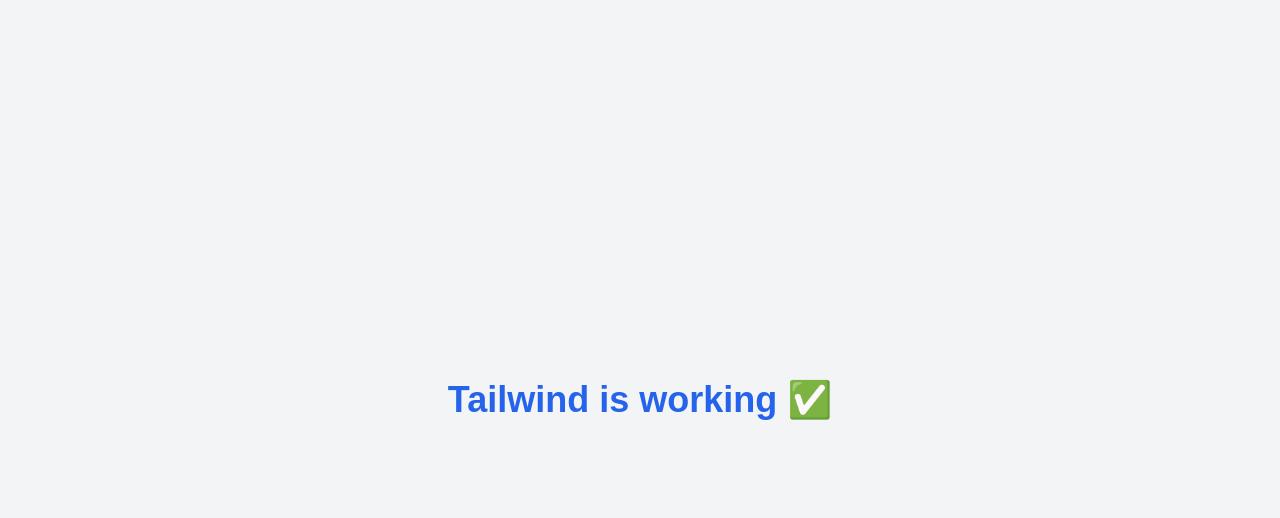
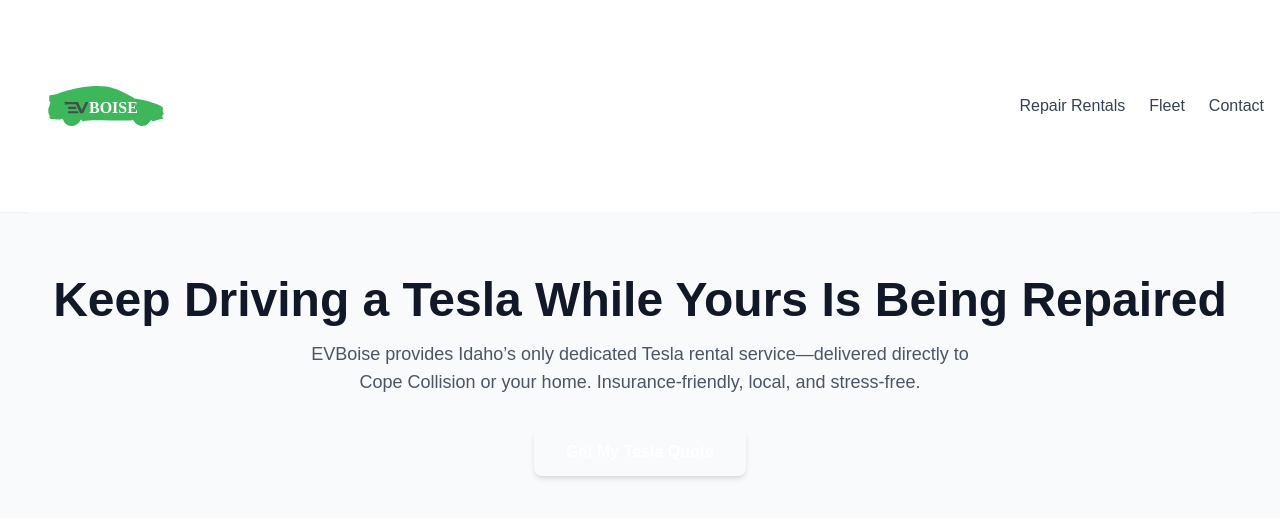
Before and after one commit to mike-evboise/evboise-fleet, a Next.js app: page / in a window 1280 px wide. Shown: the top 518 px of the page. Built offline with nearby package versions, Linux system fonts and the light colour scheme.

Commit message:
Add Hero section and layout integration

```diff
--- a/src/app/layout.tsx
+++ b/src/app/layout.tsx
@@ -1,7 +1,9 @@
+import Header from "@/components/Header";
 import type { Metadata } from "next";
 import { Geist, Geist_Mono } from "next/font/google";
 import "./globals.css";
 
+// Font setup
 const geistSans = Geist({
   variable: "--font-geist-sans",
   subsets: ["latin"],
@@ -12,11 +14,13 @@
   subsets: ["latin"],
 });
 
+// Page metadata
 export const metadata: Metadata = {
-  title: "Create Next App",
-  description: "Generated by create next app",
+  title: "EVBoise Fleet",
+  description: "Keep driving a Tesla while yours is being repaired.",
 };
 
+// Root layout component
 export default function RootLayout({
   children,
 }: Readonly<{
@@ -24,8 +28,16 @@
 }>) {
   return (
     <html lang="en">
-      <body className={`${geistSans.variable} ${geistMono.variable}`}>
-        {children}
+      <body
+        className={`${geistSans.variable} ${geistMono.variable} min-h-screen bg-gray-50 text-gray-900 antialiased`}
+      >
+        {/* Global Header */}
+        <Header />
+
+        {/* Main Page Content */}
+        <main className="flex flex-col items-center justify-start w-full">
+          {children}
+        </main>
       </body>
     </html>
   );
--- a/src/app/page.tsx
+++ b/src/app/page.tsx
@@ -1,9 +1,9 @@
+import Hero from "@/components/Hero";
+
 export default function Home() {
   return (
-    <main className="flex min-h-screen items-center justify-center bg-gray-100">
-      <h1 className="text-4xl font-bold text-blue-600">
-        Tailwind is working ✅
-      </h1>
+    <main>
+      <Hero />
     </main>
   );
 }
--- /dev/null
+++ b/src/components/Header.tsx
@@ -0,0 +1,23 @@
+import Image from "next/image";
+
+export default function Header() {
+  return (
+    <header className="flex items-center justify-between p-4 bg-white shadow-sm">
+      {/* EVBoise Logo */}
+      <Image
+        src="/EVBoise_Optimized.svg"
+        alt="EVBoise Logo"
+        width={180}
+        height={60}
+        priority
+      />
+
+      {/* Navigation */}
+      <nav className="flex gap-6 text-gray-700 font-medium">
+        <a href="/repair" className="hover:text-evboise-green">Repair Rentals</a>
+        <a href="/fleet" className="hover:text-evboise-green">Fleet</a>
+        <a href="/contact" className="hover:text-evboise-green">Contact</a>
+      </nav>
+    </header>
+  );
+}
--- /dev/null
+++ b/src/components/Hero.tsx
@@ -0,0 +1,25 @@
+export default function Hero() {
+  return (
+    <section className="w-full bg-gray-50 py-16 px-6 text-center">
+      {/* Headline */}
+      <h1 className="text-4xl sm:text-5xl font-bold text-gray-900 mb-4">
+        Keep Driving a Tesla While Yours Is Being Repaired
+      </h1>
+
+      {/* Subheadline */}
+      <p className="text-lg text-gray-600 max-w-2xl mx-auto mb-8">
+        EVBoise provides Idaho’s only dedicated Tesla rental service—delivered
+        directly to Cope Collision or your home. Insurance-friendly, local, and
+        stress-free.
+      </p>
+
+      {/* Call to Action */}
+      <a
+        href="/repair"
+        className="inline-block bg-evboise-green text-white font-semibold py-3 px-8 rounded-lg shadow-md hover:bg-green-700 transition"
+      >
+        Get My Tesla Quote
+      </a>
+    </section>
+  );
+}
```
Also changed, not shown: 1 other file (tests, documents, lock files or other folders).
